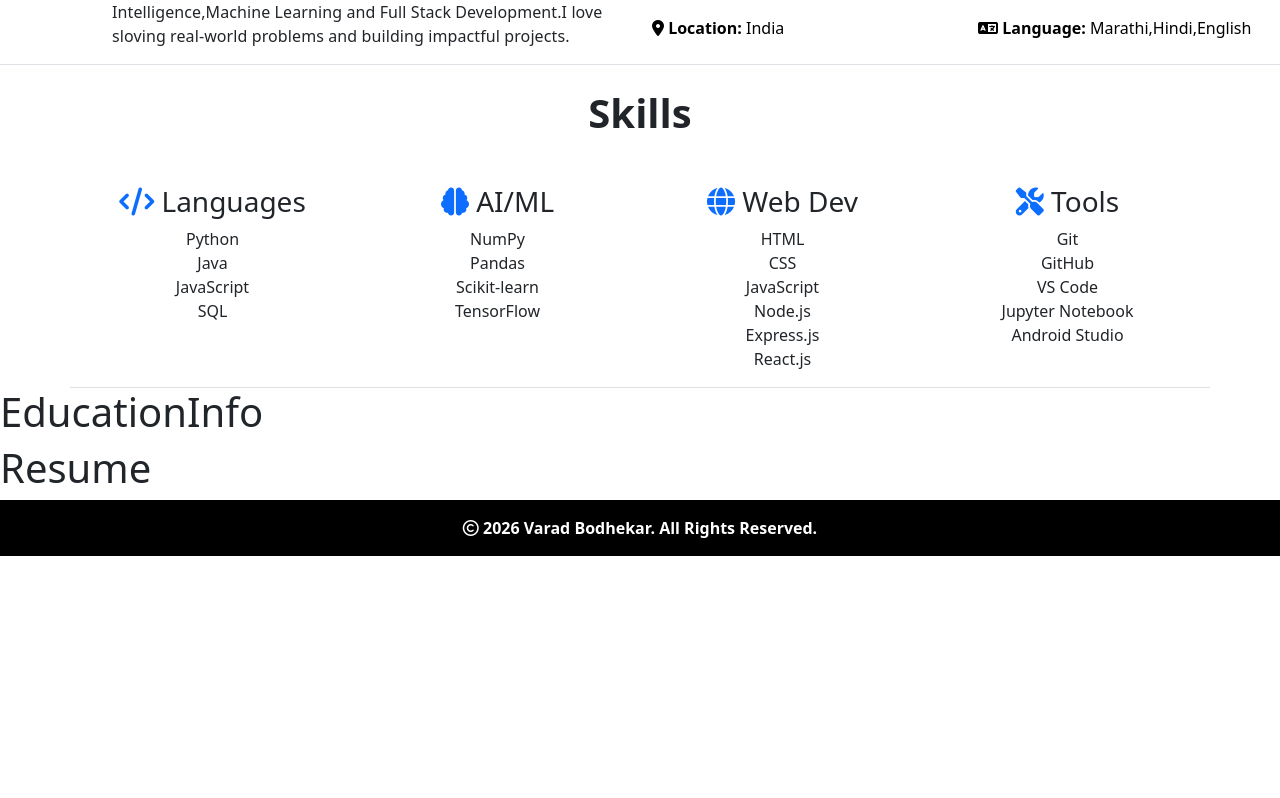
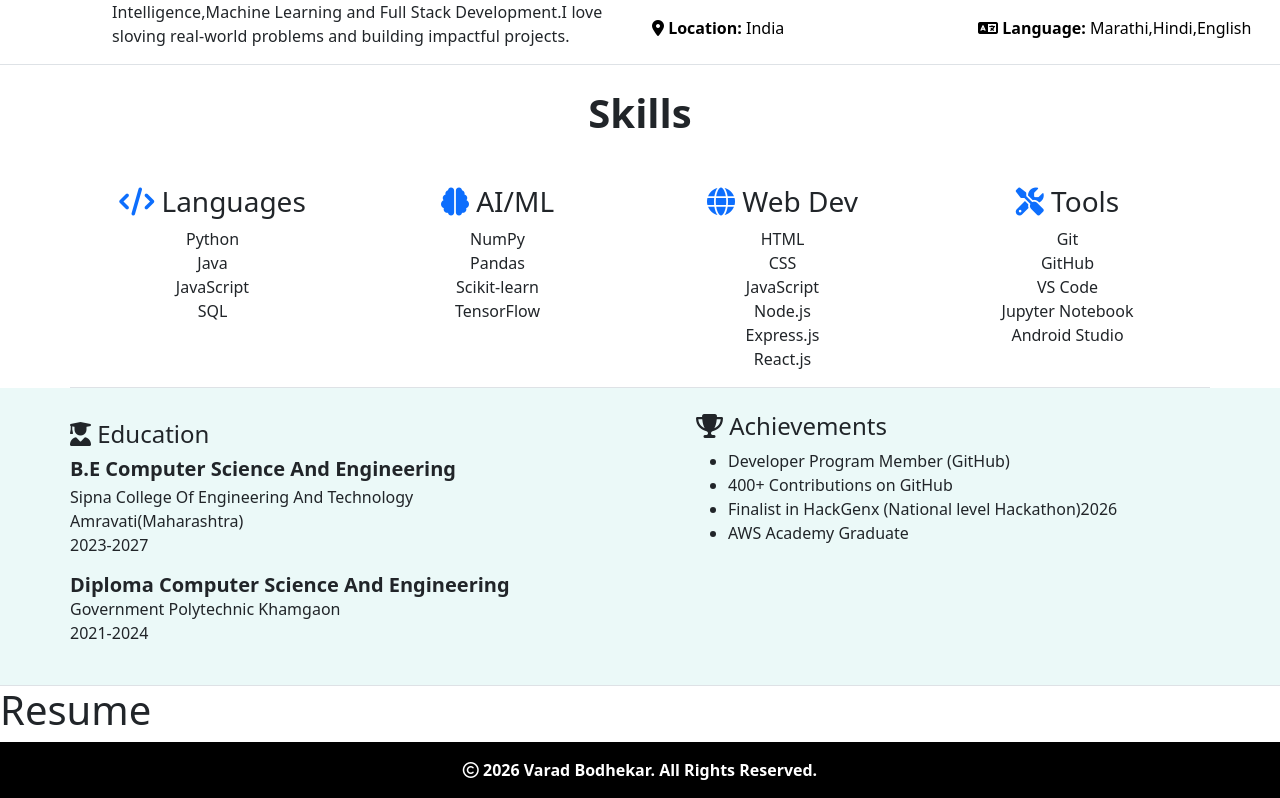
Before and after one commit to bodhekarvarad/varad.bodhekar-portfolio, a React (Vite) app: page / in a window 1280 px wide. Shown: the part 649-1447 px from the top of the page. Before the commit the page ends 1205 px from the top, so only its background shows below. Built offline with nearby package versions, Linux system fonts and the light colour scheme.

Commit message:
add a eductionInfo at page

```diff
--- a/src/components/EducationInfo.jsx
+++ b/src/components/EducationInfo.jsx
@@ -2,9 +2,41 @@ import React from "react";
  const EducationInfo=()=>
  {
  return(
-<div>
-   <h1>EducationInfo</h1>
+   <div className="education-info border-bottom center">
+<div className="row p-3 justify-content-center">
+   <div className="col-md-5 p-2 mx-5 justify-content-center">
+  <h4 className="my-2 mb-2"><i class="fa-solid fa-user-graduate"></i>{" "}Education</h4>
+  <h5 className="my-1 mt-1"><b>B.E  Computer Science And Engineering</b></h5>
+  <p className="mb-0">Sipna College Of Engineering And Technology Amravati(Maharashtra)</p>
+  <p>2023-2027</p>
+
+  <h5 className="mb-0"><b>Diploma Computer Science And Engineering</b></h5>
+  <p className="mb-0">Government Polytechnic Khamgaon</p>
+  <p >2021-2024</p>
+   </div>
+   <div className="col-md-5 p-2 mx-5 justify-content-center">
+<h4><i class="fa-solid fa-trophy"></i>{" "}Achievements</h4>
+
+<ul>
+   <li>
+Developer Program Member (GitHub)
+   </li>
+   <li>
+       400+ Contributions on GitHub
+   </li>
+   <li>
+      Finalist in HackGenx (National level Hackathon)2026
+   </li>
+   <li>
+      AWS Academy Graduate
+   </li>
+</ul>
+
+   </div>
+
+
 </div>
+   </div>
  )
 
  }
```
